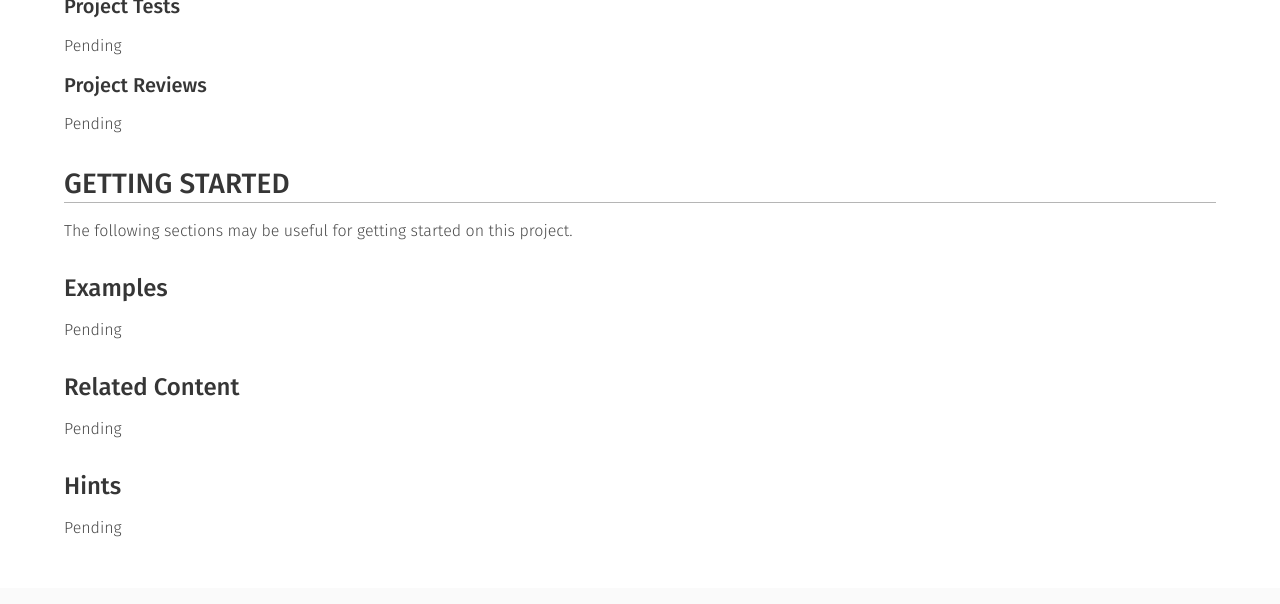
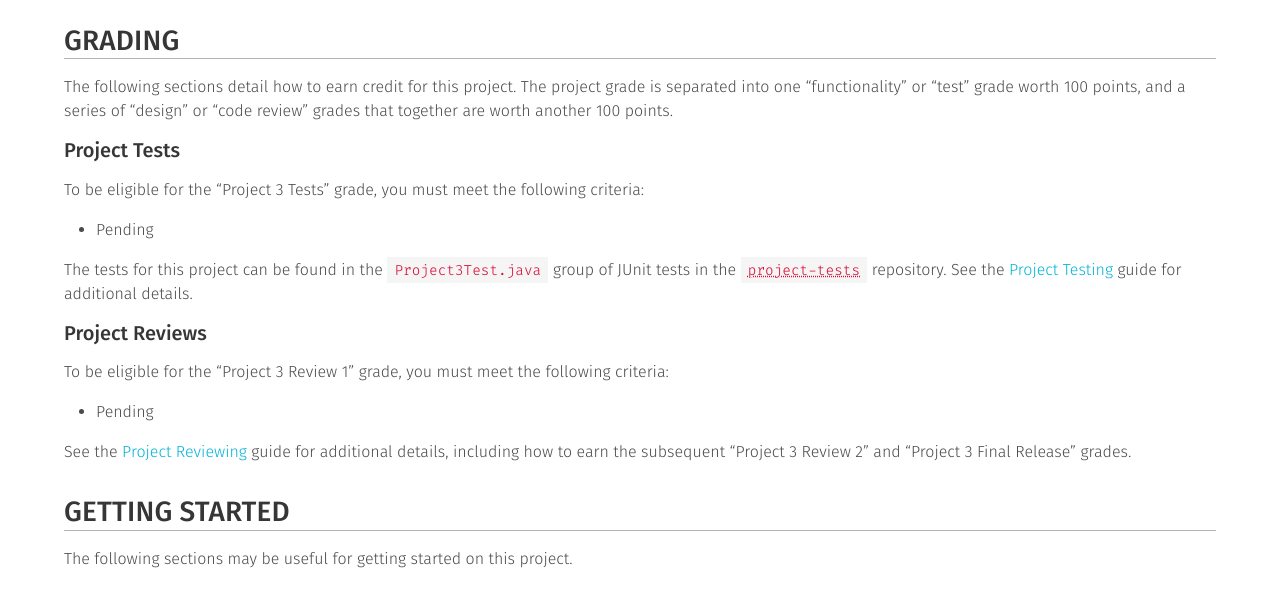
Before and after one commit to usf-cs272-spring2022/usf-cs272-spring2022.github.io, a Jekyll site: the page built from _projects/project-3.md, in a window 1280 px wide and 1400 px high, scrolled down 1019 px. Shown: the top 604 px of the window. Built offline with Jekyll 4.4.1, drawn with Linux system fonts in a browser that asks for light colours; comment, search, counter and statistics services are not loaded; some of the changed text lies outside the part shown.

Commit message:
Adding common text

````diff
--- a/_projects/project-3.md
+++ b/_projects/project-3.md
@@ -34,7 +34,13 @@
 
 ### Input
 
-Pending
+Your `main` method must be placed in a class named `Driver`. The `Driver` class should accept the following additional command-line arguments:
+
+  - Pending
+
+The command-line flag/value pairs may be provided in any order, and the order provided is not the same as the order the code should perform the operations (i.e. always build the index before performing search, even if the flags are provided in the other order).
+
+Your code should support all of the command-line arguments from the [previous project](project-{{ page.project | minus: 1 }}.html) as well.
 
 ### Output
 
@@ -43,17 +49,23 @@
 ## Grading
 {: .page-header }
 
-
 The following sections detail how to earn credit for this project. The project grade is separated into one "functionality" or "test" grade worth 100 points, and a series of "design" or "code review" grades that together are worth another 100 points.
 
 #### Project Tests
 
-Pending
+To be eligible for the "Project {{ page.project }} Tests" grade, you must meet the following criteria:
+
+  - Pending
+
+The tests for this project can be found in the `Project{{ page.project }}Test.java` group of JUnit tests in the [`project-tests`]({{ site.github.owner_url }}/project-tests) repository. See the [Project Testing](project-testing.html) guide for additional details.
 
 #### Project Reviews
 
-Pending
+To be eligible for the "Project {{ page.project }} Review 1" grade, you must meet the following criteria:
 
+  - Pending
+
+See the [Project Reviewing](project-reviewing.html) guide for additional details, including how to earn the subsequent "Project {{ page.project }} Review 2" and "Project {{ page.project }} Final Release" grades.
 
 ## Getting Started
 {: .page-header }
@@ -62,15 +74,34 @@
 
 ### Examples
 
-Pending
+The following are a few examples (non-comprehensive) to illustrate the usage of the command-line arguments that can be passed to your `Driver` class via a "Run Configuration" in Eclipse, assuming you set the working directory to the `project-tests` directory.
+
+Consider the following example:
+
+```
+pending
+```
 
 ### Related Content
 
-Pending
+The following homework assignments and lecture code may be useful to complete as part of this project:
+
+  - Pending
+
+You can modify homework assignments and lecture code as necessary for this project. However, for homework, make sure your code is passing all of the tests before using.
+
+You should *not* wait until you have completed all of the associated homework assignments or covered all of the related lecture content to start the project. You should **develop the project iteratively** as you progress throughout the semester, integrating assignments and concepts one at a time into your project code.
 
 ### Hints
 
-Pending
+Your goal should be to get to testable code as quickly as possible first, and then to focus on passing the functionality tests. One possible breakdown of tasks are:
+
+  - Pending
+
+It is important to **get started early** so you have plenty of time to think about how you want to approach the project *and* start coding iteratively. Planning to complete the code in too large of a chunk is a recipe to get stuck and fall behind!
+
+<i class="fas fa-info-circle"></i>&nbsp;These hints may or may not be useful depending on your approach. Do not be overly concerned if you do not find these hints helpful for your approach for this project.
+{: .notification }
 
 {% comment %}
 For this project, you will extend your [previous project](project-2.html) to support multithreading. In addition to meeting the previous project requirements, your code must make a thread-safe inverted index, and use work queues to build and search an inverted index using multiple threads.
````
